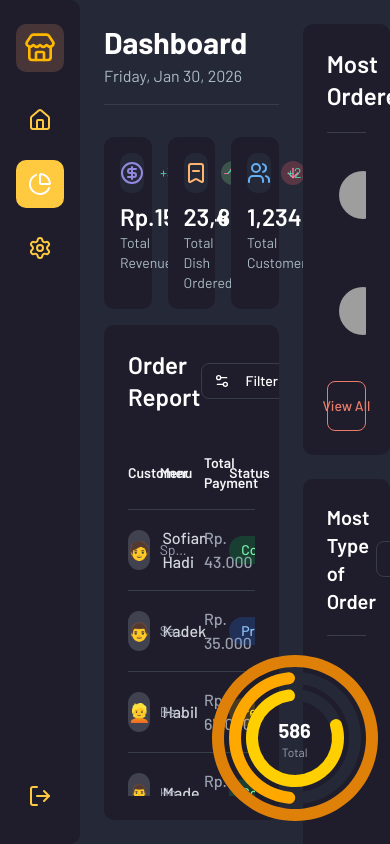
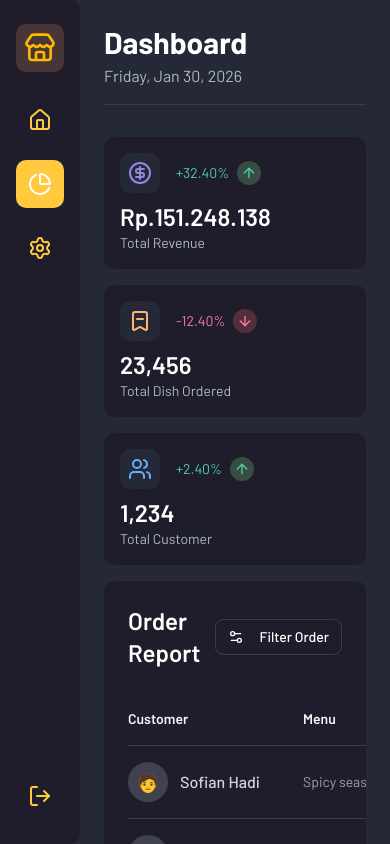
Before and after one commit to MBenedictt/pos-dashboard, a Next.js app: page / in a window 390 px wide. Both pictures are taken after a click on the button 40 px from the left and 184 px from the top of the page. Shown: the top 844 px of the page. Built offline with nearby package versions, Linux system fonts and the light colour scheme; grey boxes are pictures that could not be loaded.

Commit message:
feat: enhance responsive design across various components

```diff
--- a/app/page.tsx
+++ b/app/page.tsx
@@ -31,7 +31,7 @@ export default function Home() {
   };
 
   return (
-    <div className="flex h-screen bg-[#252836] text-white">
+    <div className="flex h-screen max-xl:h-full bg-[#252836] text-white">
       <Sidebar activeNav={activeNav} setActiveNav={setActiveNav} />
 
       {renderContent()}
--- a/components/MostTypeOrder/index.tsx
+++ b/components/MostTypeOrder/index.tsx
@@ -23,7 +23,7 @@ export default function MostTypeOrder() {
 
             <Separator className="mt-5 mb-2 bg-[#393C49]" />
 
-            <div className="flex flex-row items-center justify-center flex-1 gap-6">
+            <div className="flex flex-row max-xl:flex-col items-center justify-center flex-1 gap-6">
 
                 <div className="relative w-[180px] h-[180px] min-w-[180px] min-h-[180px]">
                     <ResponsiveContainer width="100%" height="100%">
--- a/components/OrderReport/index.tsx
+++ b/components/OrderReport/index.tsx
@@ -98,16 +98,17 @@ export default function OrderReport() {
     }
 
     return (
-        <div className="w-full flex-1 bg-[#1F1D2B] mt-4 rounded-lg flex flex-col overflow-hidden h-full">
+        <div className="w-full bg-[#1F1D2B] mt-4 rounded-lg flex flex-col overflow-hidden h-[400px] xl:h-full">
             <div className="flex items-center justify-between p-6 flex-none">
                 <h2 className="text-2xl font-semibold">Order Report</h2>
-                <Button variant="outline" className="bg-transparent border border-[#393C49] cursor-pointer text-white hover:bg-white">
+                <Button variant="outline" className="bg-transparent border border-[#393C49] cursor-pointer text-white hover:bg-white/10">
                     <Settings2 className="mr-2 h-4 w-4" />Filter Order
                 </Button>
             </div>
 
-            <div className="flex-1 w-full px-6 pb-6 min-h-0">
-                <table className="w-full text-left border-collapse flex flex-col h-full">
+            <div className="flex-1 w-full px-6 pb-6 min-h-0 overflow-x-auto custom-scrollbar">
+
+                <table className="w-full min-w-[700px] text-left border-collapse flex flex-col h-full">
 
                     <thead className="flex-none text-gray-100 border-b border-[#393C49] table w-full table-fixed">
                         <tr>
--- a/components/views/DashboardView.tsx
+++ b/components/views/DashboardView.tsx
@@ -6,14 +6,14 @@ import { ArrowDown, ArrowUp, BookmarkMinus, CircleDollarSign, Users } from "luci
 
 export default function DashboardView({ formattedDate }: { formattedDate: string }) {
     return (
-        <div className="flex-1 flex overflow-y-auto p-6 space-x-6">
-            <div className="w-8/12 h-full flex flex-col">
+        <div className="flex-1 flex overflow-y-auto p-6 space-x-6 max-lg:space-x-0 max-lg:space-y-6 max-lg:flex-col">
+            <div className="w-8/12 h-full flex flex-col max-lg:w-full">
                 <h1 className="text-3xl font-bold">Dashboard</h1>
                 <h4 className="text-[#ABBBC2] mt-1">{formattedDate}</h4>
 
                 <Separator className="my-4 bg-[#393C49]" />
 
-                <div className="grid grid-cols-3 gap-4 mt-4">
+                <div className="grid grid-cols-3 gap-4 mt-4 max-lg:grid-cols-1">
                     <div className="p-4 bg-[#1F1D2B] rounded-lg">
                         <div className="flex items-center">
                             <div className="w-10 h-10 rounded-lg bg-[#252836] flex items-center justify-center">
@@ -63,7 +63,7 @@ export default function DashboardView({ formattedDate }: { formattedDate: string
 
                 <OrderReport />
             </div>
-            <div className="w-4/12 h-full relative flex flex-col">
+            <div className="w-4/12 max-lg:w-full h-full relative flex flex-col">
                 <MostOrdered />
                 <MostTypeOrder />
             </div>
--- a/components/views/MenuView.tsx
+++ b/components/views/MenuView.tsx
@@ -6,7 +6,6 @@ import { Button } from "../ui/button";
 import Image from 'next/image';
 import menuData from '../../app/data/menu.json';
 import DishForm from '../DishForm';
-import SuccessModal from '../SuccessModal';
 import DishSuccessModal from '../DishSuccessModal';
 
 export default function MenuView() {
```
